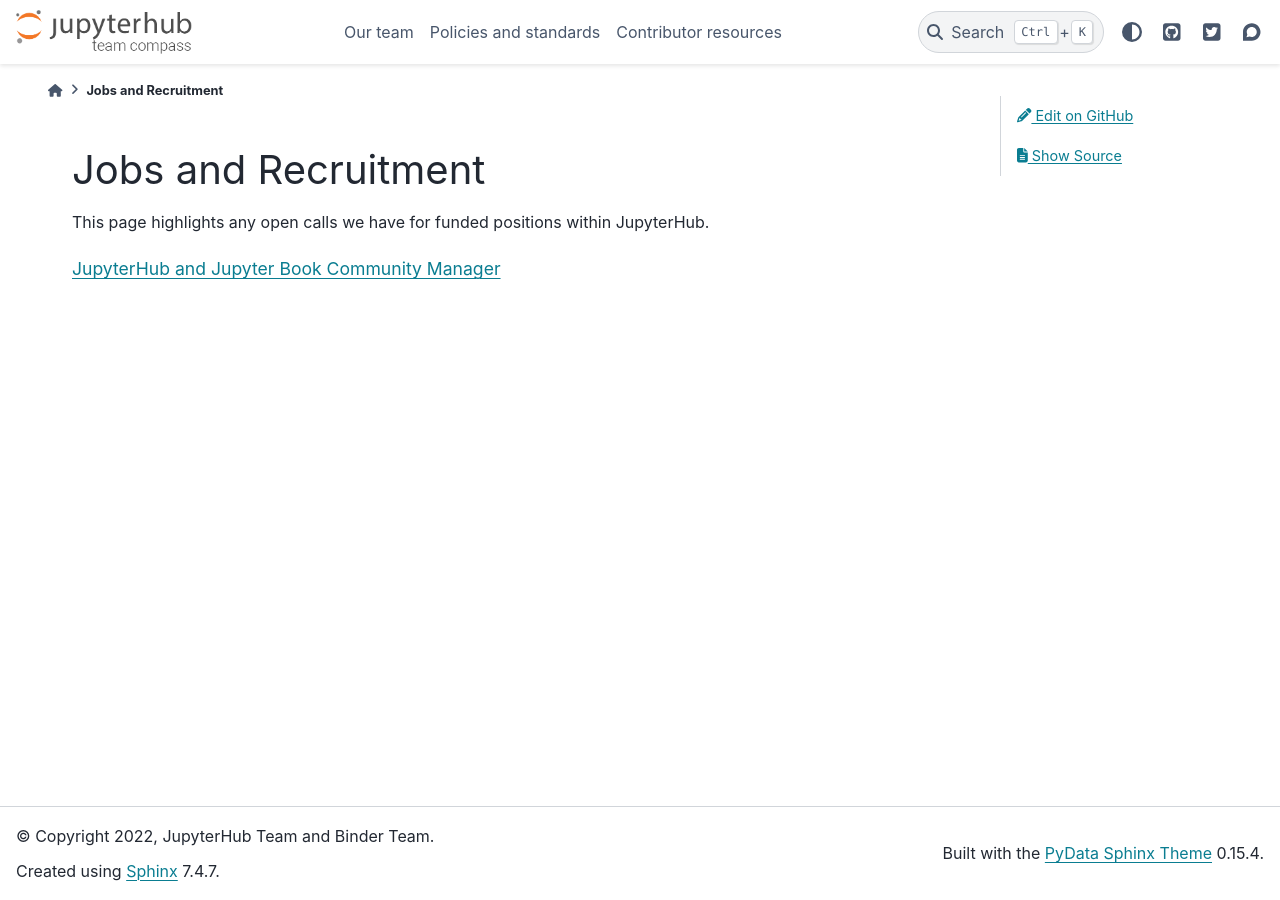
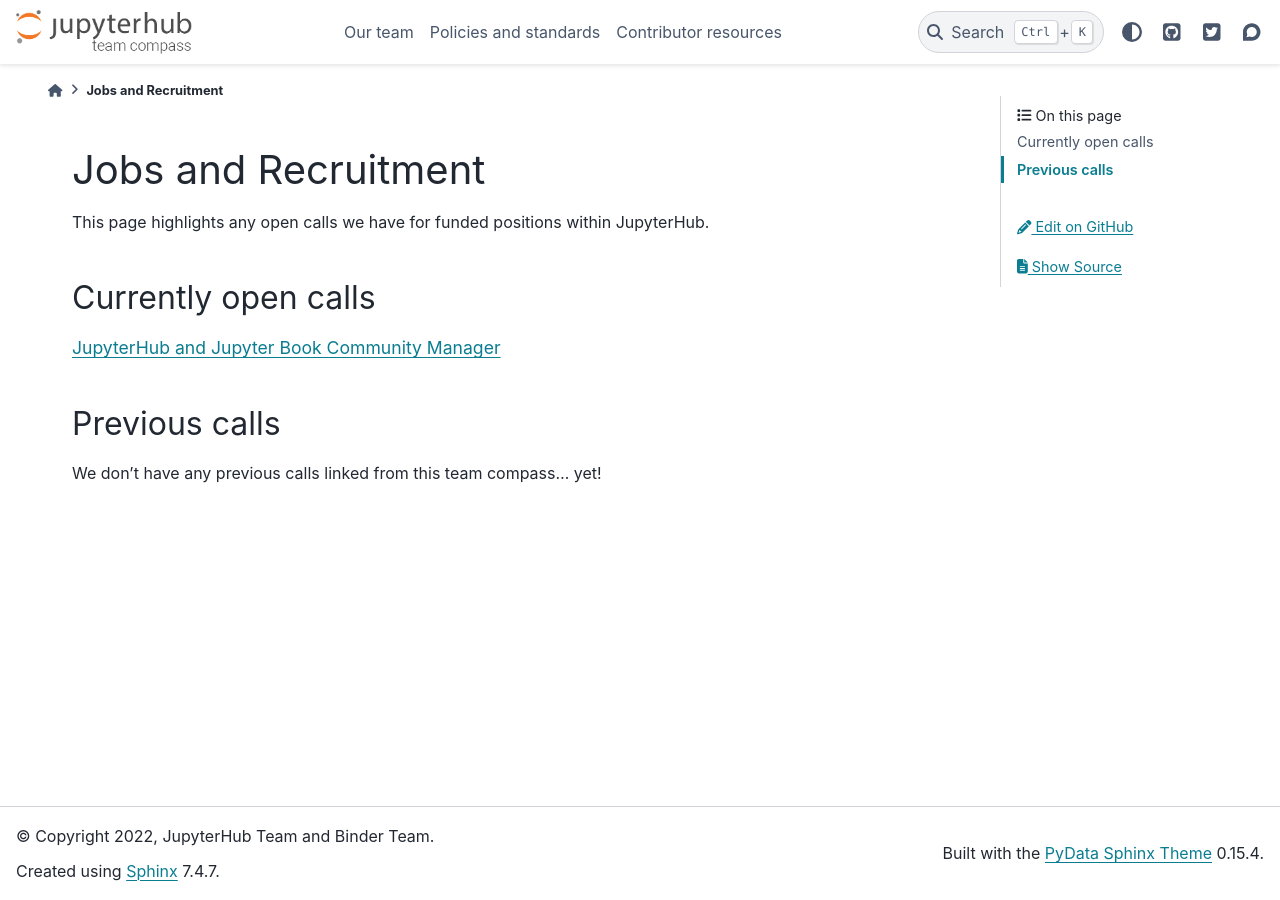
Before and after one commit to jupyterhub/team-compass, a Sphinx documentation site: the page built from docs/team/jobs.md, in a window 1280 px wide. Built offline with Sphinx 7.4.7 and the PyData theme 0.15.4, drawn with Linux system fonts in a browser that asks for light colours; the version number could not be read and is left out.

Commit message:
add in a placeholder for previously open calls

````diff
--- a/docs/team/jobs.md
+++ b/docs/team/jobs.md
@@ -1,8 +1,14 @@
 # Jobs and Recruitment
 
 This page highlights any open calls we have for funded positions within JupyterHub.
+
+## Currently open calls
 
 ```{toctree}
 :maxdepth: 1
 JupyterHub and Jupyter Book Community Manager <jobs/2026-community-mgr.md>
 ```
+
+## Previous calls
+
+We don't have any previous calls linked from this team compass... yet!
````
